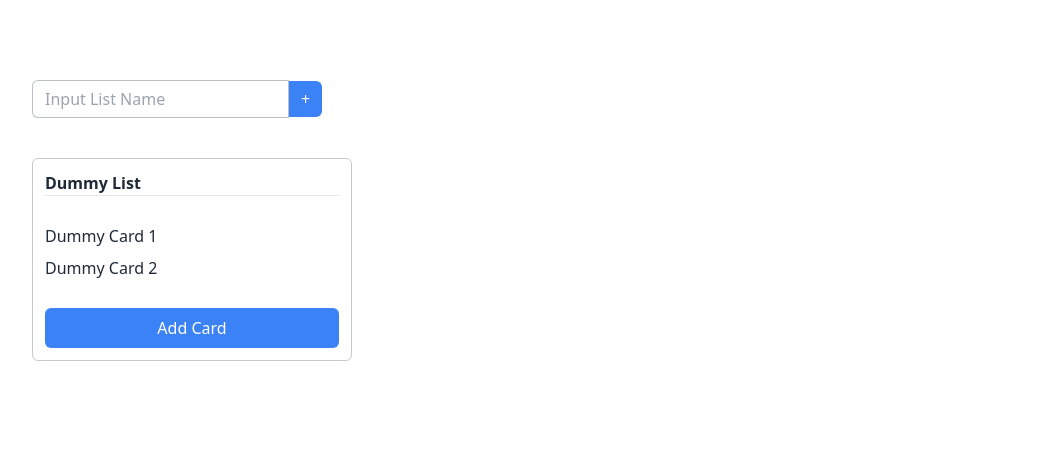
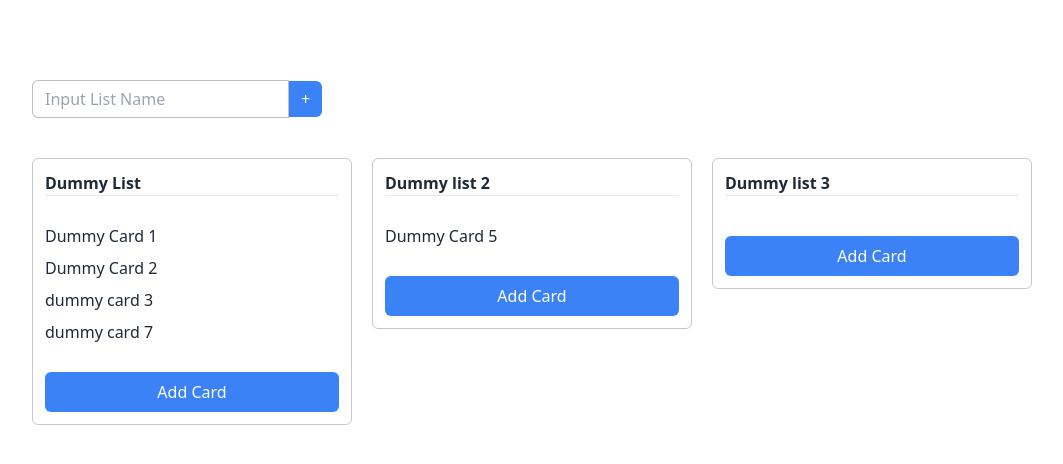
Before and after one commit to rudikurniawan99/kanban-board-clone, a React (Create React App) app: page / in a window 1280 px wide. Shown: the top 464 px of the page, without its empty margins (112-1175 px from the left). Built offline with nearby package versions, Linux system fonts and the light colour scheme.

Commit message:
unfinish with onDragEnd bug

```diff
--- a/src/App.js
+++ b/src/App.js
@@ -1,28 +1,34 @@
 import React from 'react'
 import { DragDropContext } from 'react-beautiful-dnd'
-import { Provider } from 'react-redux'
-import { store } from './features/store'
 import MainApp from './pages/MainApp'
+import { useDispatch } from 'react-redux'
+import { dragCard } from './features/list/listSlice'
 
 const App = () => {
 
+  const dispatch = useDispatch()
   const onDragEndHandler = (result) => {
     console.log(result)
     if(!result.destination){
       return
     }
+    if(result.destination.droppableId === result.source.droppableId && result.destination.index === result.source.index){
+      return
+    }
+    dispatch(dragCard({
+      destId: result.destination.droppableId,
+      destIndex: result.destination.index,
+      sourceId: result.source.droppableId,
+      sourceIndex: result.source.index
+    }))
   }
 
   return (
-    <Provider
-      store={store}
+    <DragDropContext
+      onDragEnd={onDragEndHandler}
     >
-      <DragDropContext
-        onDragEnd={onDragEndHandler}
-      >
-        <MainApp/>
-      </DragDropContext>
-    </Provider>
+      <MainApp/>
+    </DragDropContext>
   )
 }
 
--- a/src/features/list/listSlice.js
+++ b/src/features/list/listSlice.js
@@ -15,8 +15,32 @@ export const listSlice = createSlice({
         {
           id: v4(),
           title: 'Dummy Card 2'
+        },
+        {
+          id: v4(),
+          title: 'dummy card 3'
+        },
+        {
+          id: v4(),
+          title: 'dummy card 7'
+        }
+
+      ]
+    },
+    {
+      id: v4(),
+      title: 'Dummy list 2',
+      cards: [
+        {
+          id: v4(),
+          title: 'Dummy Card 5'
         }
       ]
+    },
+    {
+      id: v4(),
+      title: 'Dummy list 3',
+      cards: []
     }
   ],
   reducers: {
@@ -43,8 +67,47 @@ export const listSlice = createSlice({
         return 0
       })
     },
+    dragCard: (state, action) => {
+      const { destId, destIndex, sourceId, sourceIndex } = action.payload
+
+      const sourceList = state.find((elm) => elm.id === sourceId)
+      if(destId === sourceId){
+        const sourceCards = sourceList.cards
+        const sourceCard = sourceCards[sourceIndex]
+        sourceCards.splice(sourceIndex, 1, sourceCards[destIndex])
+        sourceCards.splice(destIndex, 1, sourceCard)
+        sourceCards.map((item, index) => {
+          console.log(index, item.title)
+        })
+      }else{
+        //source
+        let sourceCards = sourceList.cards
+        const dragedCard = sourceCards[sourceIndex]
+        if(sourceCards.length === 1 || sourceIndex === 0){
+          sourceCards.shift()
+
+        }else if(sourceCards.length-1 === sourceIndex){
+          sourceCards.pop()
+        }else{
+          sourceList.cards = [...sourceCards.slice(0,sourceIndex), ...sourceCards.slice(sourceIndex+1, sourceCards.length)]
+        }
+
+        // destination
+        const destinationList = state.find((elm) => elm.id === destId)
+        let destinationCards = destinationList.cards
+
+        if(!destinationCards || destinationCards.length === destIndex){
+          destinationCards.push(dragedCard)
+        }else if(!destIndex){
+
+          destinationCards.unshift(dragedCard)
+        }else{
+          destinationList.cards = [...destinationCards.slice(0,destIndex), dragedCard, ...destinationCards.slice(destIndex, destinationCards.length)]
+        }
+      }
+    }
   }
 })
 
-export const { addList, addCard } = listSlice.actions
+export const { addList, addCard, dragCard } = listSlice.actions
 export default listSlice.reducer
--- a/src/index.js
+++ b/src/index.js
@@ -1,12 +1,18 @@
 import React from 'react';
 import ReactDOM from 'react-dom';
+import { Provider } from 'react-redux';
 import App from './App';
+import { store } from './features/store'
 import './assets/styles/tailwind.css'
 import reportWebVitals from './reportWebVitals';
 
 ReactDOM.render(
   <React.StrictMode>
-    <App />
+    <Provider
+      store={store}
+    >
+      <App />
+    </Provider>
   </React.StrictMode>,
   document.getElementById('root')
 );
```
